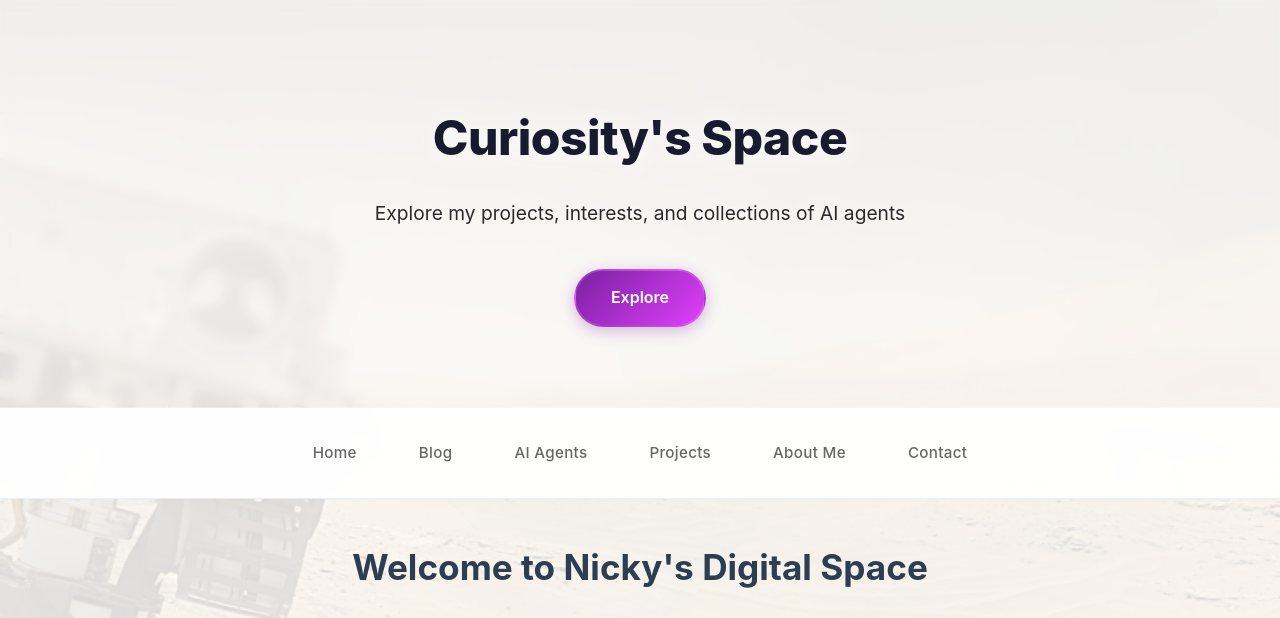
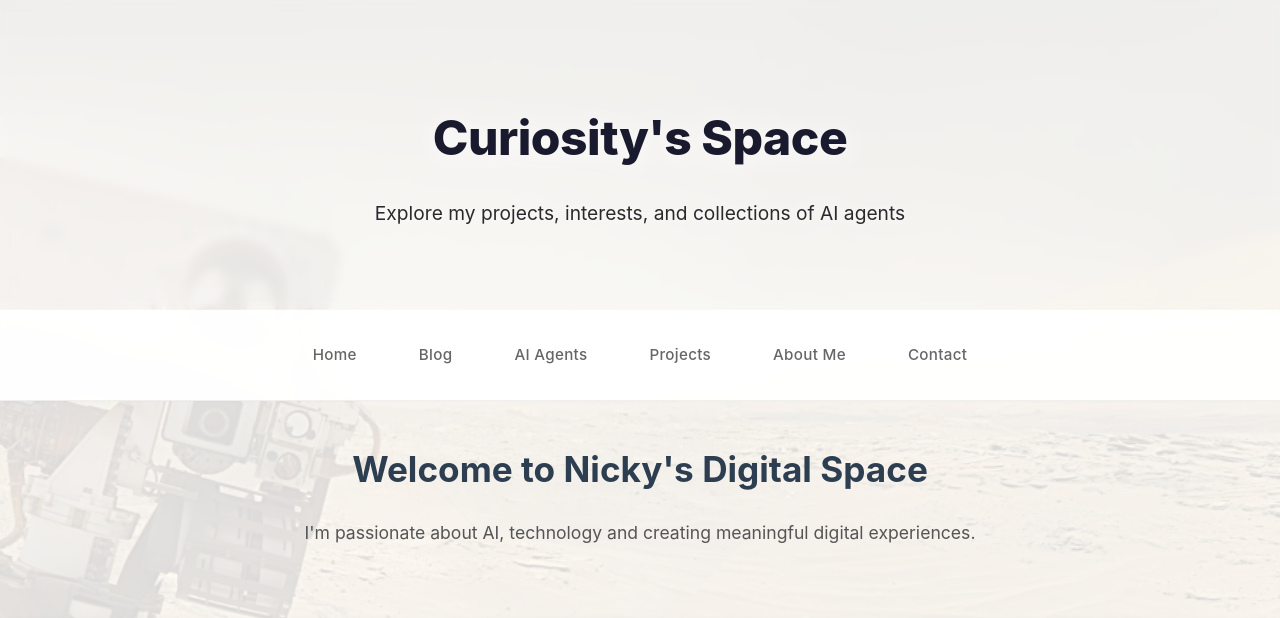
Before and after one commit to nicky-aigc/nicky-aigc.github.io, a Jekyll site: the page built from index.html, in a window 1280 px wide. Shown: the top 618 px of the page. Built offline with Jekyll 4.4.1, drawn with Linux system fonts in a browser that asks for light colours; grey boxes are pictures that could not be loaded.

Commit message:
🎨 移除 Header 的紫色 Explore 按钮

```diff
--- a/_layouts/default.html
+++ b/_layouts/default.html
@@ -152,9 +152,6 @@
         <div class="header-content">
             <h1>Curiosity's Space</h1>
             <p>Explore my projects, interests, and collections of AI agents</p>
-            <div class="header-buttons">
-                <a href="#main-content" class="header-btn">Explore</a>
-            </div>
         </div>
     </header>
 
```
